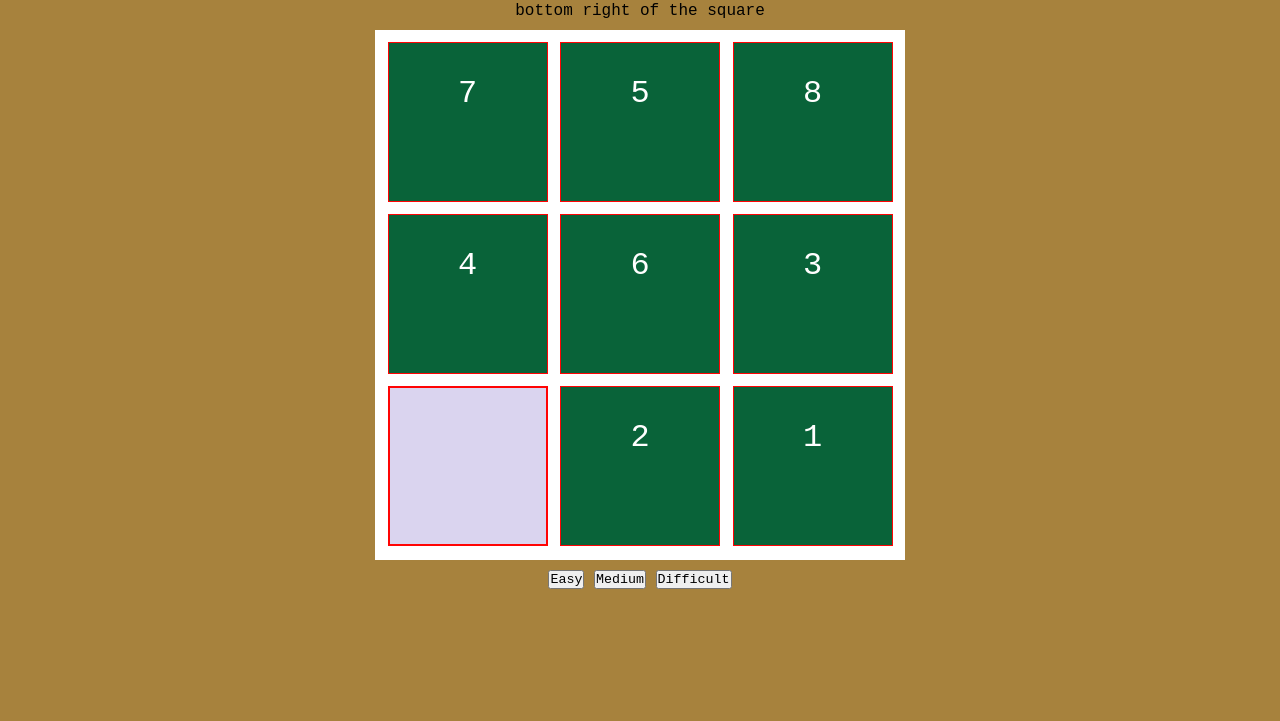
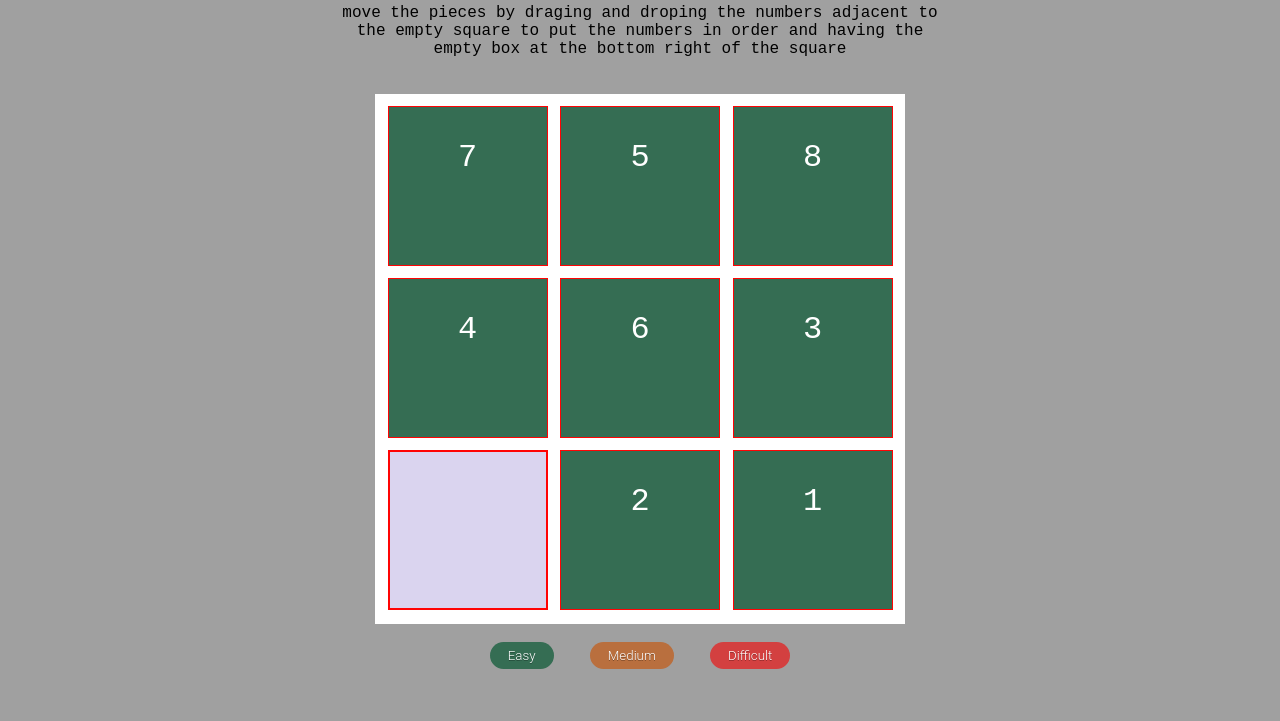
Before and after one commit to alesscamma/puzzleGame, a plain HTML site: page index.html in a window 1280 px wide. Shown: the part 79-800 px from the top of the page. Drawn offline with Linux system fonts and the light colour scheme.

Commit message:
Style added

```diff
--- a/index.html
+++ b/index.html
@@ -8,7 +8,7 @@
 </head>
 <body>
    <h1>Camma's puzzle</h1>
-   <p> move the pieces by draging and drop the numbers near the empty square to put the numbers in order and having the empty box at the bottom right of the square</p>
+   <p class="description"> move the pieces by draging and droping the numbers adjacent to the empty square to put the numbers in order and having the empty box at the bottom right of the square</p>
    <div id="modal" class="hide">
        <div id="header"><button id="closeBtn" onclick="hideModal()">x</button></div>
        <h1 id="message">Congrats you winner!!</h1>
--- a/style.css
+++ b/style.css
@@ -7,18 +7,25 @@
 
 body {
     display: flex;
-    background-color: #a7823d;
+    background-color: #a0a0a0;
     text-align: center;
     flex-direction: column;
     padding-top: 2%;
 
 }
 
+.description{
+    width: 600px;
+    height: 80px;
+    margin: 20px auto;
+    margin-bottom: 5px;
+}
+
 #container {
     width: 530px;
     height: 530px;
     background: #ffffff;
-    margin: 10px auto;
+    margin: 5px auto;
 }
 
 ul {
@@ -39,7 +46,7 @@ ul li {
 }
 
 ul.easy li {
-    background: #096339;
+    background: #356d53;
     width: 160px;
     height: 160px;
     border: 1px solid #ff0404;
@@ -49,7 +56,7 @@ ul.easy li {
     padding-top: 2rem;
   }
   ul.medium li {
-    background: #096339;
+    background: #b96f3e;
     width: 120px;
     height: 120px;
     border: 1px solid #ff0404;
@@ -59,7 +66,7 @@ ul.easy li {
     padding-top: 2rem;
   }
   ul.difficult li {
-    background: #096339;
+    background: #d34040;
     width: 96px;
     height: 96px;
     border: 1px solid #ff0404;
@@ -107,6 +114,32 @@ h1 {
 .hide {
     display: none;
 }
+button{
+    display:inline-block;
+    padding:0.3em 1.2em;
+    margin: 1em 1em 0;
+    border:0.16em solid rgba(255,255,255,0);
+    border-radius:2em;
+    box-sizing: border-box;
+    text-decoration:none;
+    font-family:'Roboto',sans-serif;
+    font-weight:300;
+    color:#FFFFFF;
+    text-shadow: 0 0.04em 0.04em rgba(0,0,0,0.35);
+    text-align:center;
+    transition: all 0.2s;
+}
+
+#easy{
+    background-color: #356d53;
+}
+#medium{
+    background-color: #b96f3e;
+}
+#difficult{
+    background-color: #d34040;
+}
+
 #modal #header {
     text-align: right;
     padding: 5px 10px;
```
